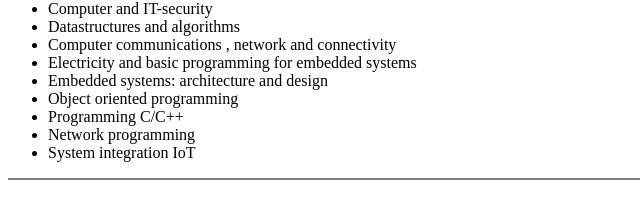
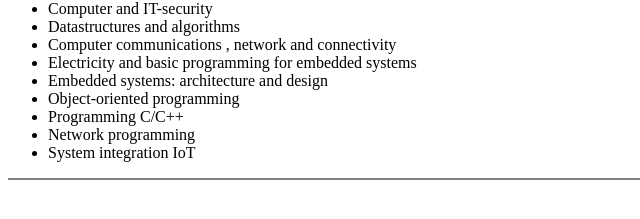
Before and after one commit to cclocked/CV, a plain HTML site: page index.html in a window 1280 px wide. Shown: the part 369-588 px from the top of the page, 0-640 px from the left. Drawn offline with Linux system fonts and the light colour scheme.

Commit message:
Fixed a typo.

```diff
--- a/index.html
+++ b/index.html
@@ -47,7 +47,7 @@
     <li>Computer communications , network and connectivity</li>
     <li>Electricity and basic programming for embedded systems</li>
     <li>Embedded systems: architecture and design</li>
-    <li>Object oriented programming</li>
+    <li>Object-oriented programming</li>
     <li>Programming C/C++</li>
     <li>Network programming</li>
     <li>System integration IoT</li>
```
